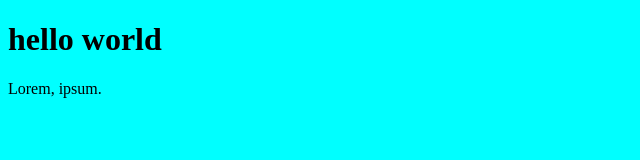
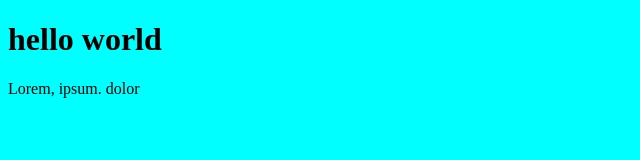
Before and after one commit to otabekcoding/animation, a plain HTML site: page index.html in a window 1280 px wide. Shown: the full height of the page, 0-640 px from the left. Drawn offline with Linux system fonts and the light colour scheme.

Commit message:
initail commit

```diff
--- a/index.html
+++ b/index.html
@@ -9,6 +9,6 @@
 </head>
 <body>
     <h1>hello world</h1>
-    <p>Lorem, ipsum.</p>
+    <p>Lorem, ipsum. dolor</p>
 </body>
 </html>
```
